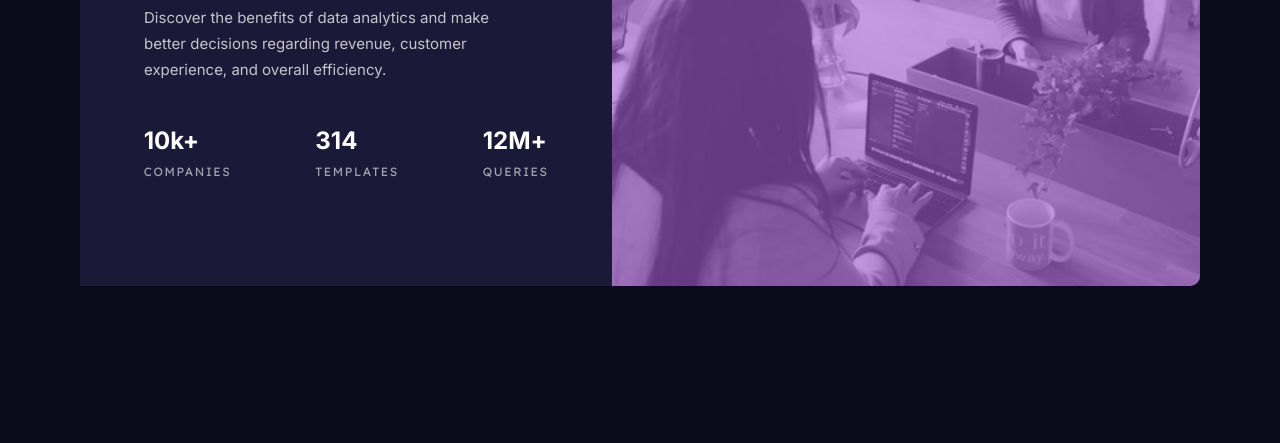
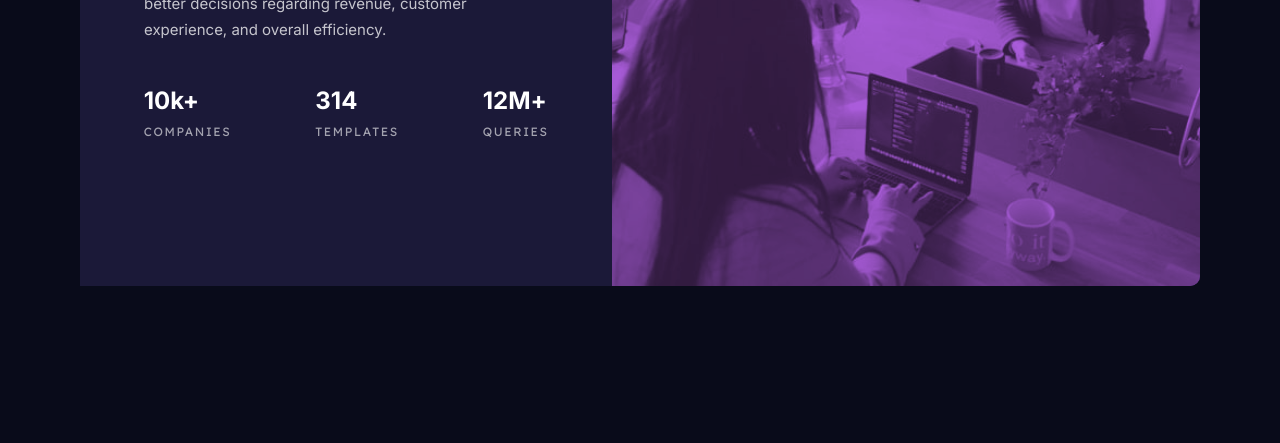
Before and after one commit to amyspencerproject/stats-preview-card, a plain HTML site: page index.html in a window 1280 px wide. Shown: the part 357-800 px from the top of the page. Drawn offline with Linux system fonts and the light colour scheme.

Commit message:
Fixed desktop image position, added main div, added mixed-blend-mode to image overlay

```diff
--- a/index.html
+++ b/index.html
@@ -26,6 +26,7 @@
     <link rel="stylesheet" href="./styles.css" />
   </head>
   <body>
+    <main>
       <div class="card-container">
         <div class="card-image-container">
           <picture>
@@ -74,5 +75,6 @@
         >. Coded by <a href="#">Amy Spencer</a>.
       </div>
     </footer> -->
+    </main>
   </body>
 </html>
--- a/styles.css
+++ b/styles.css
@@ -102,15 +102,20 @@ body {
   margin: 5.5rem 1.5rem;
   color: var(--white);
   text-align: center;
-
   max-width: 40rem;
 }
 
 .card-image {
   border-radius: 10px 10px 0 0;
   width: 100%;
+  height: 100%;
   object-fit: fill;
-  opacity: 40%;
+  opacity: 72%;
+  mix-blend-mode: multiply;
+}
+
+picture {
+  height: 100%;
 }
 
 .card-image-container {
@@ -162,6 +167,7 @@ body {
     border-radius: 0 10px 10px 0;
     text-align: left;
     max-width: 70rem;
+    align-items: stretch;
   }
 
   .card-image-container {
@@ -181,9 +187,7 @@ body {
   }
 
   .stats-text {
-    /* margin-inline: 4rem; */
     margin-left: 4rem;
-    /* margin-right: 5rem; */
     width: 70%;
   }
 }
```
Also changed, not shown: Screenshot-FEM-discord-help.png (added), 1 other file. Lines whose indentation alone changed are shown as unchanged.
